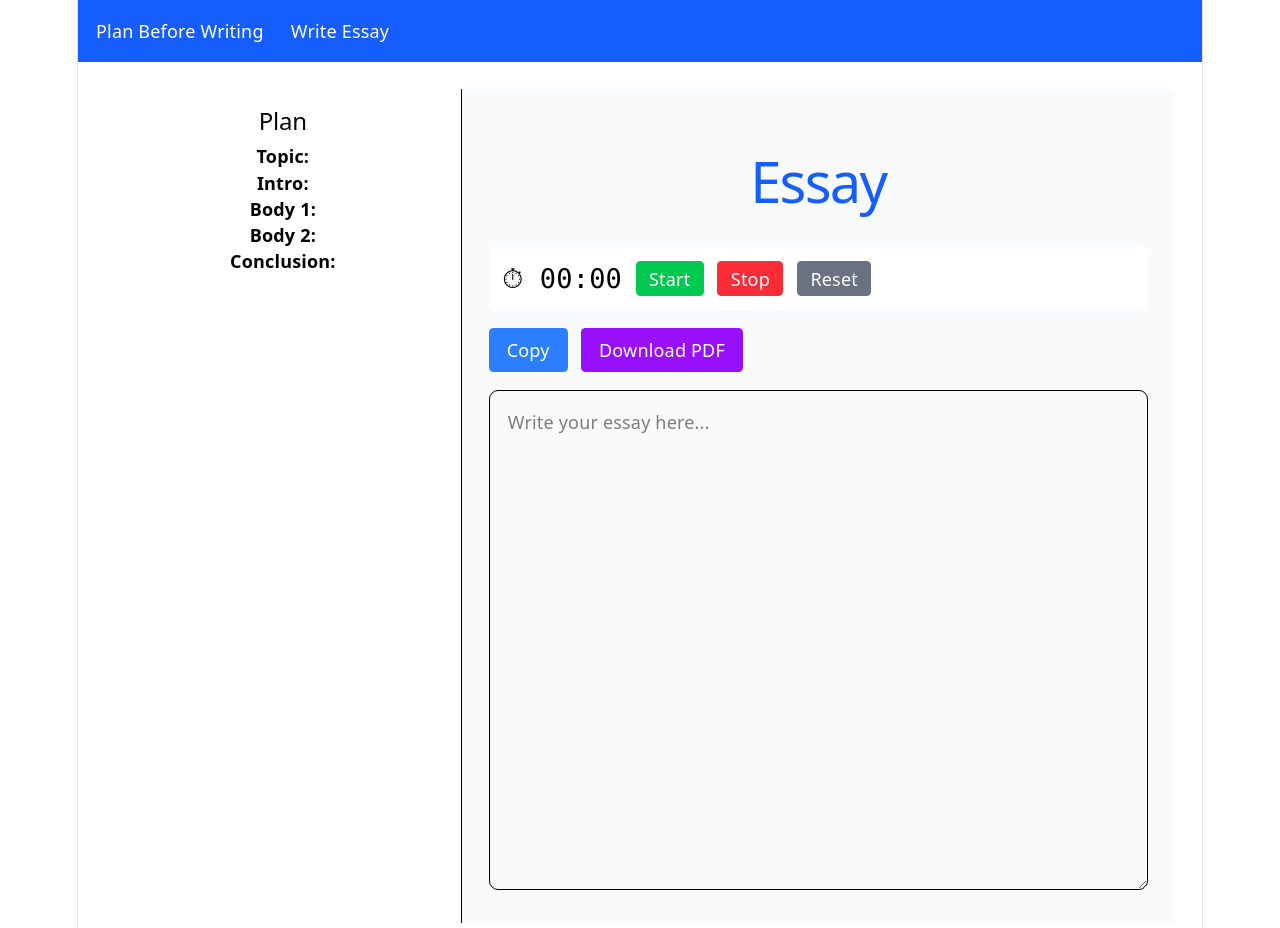
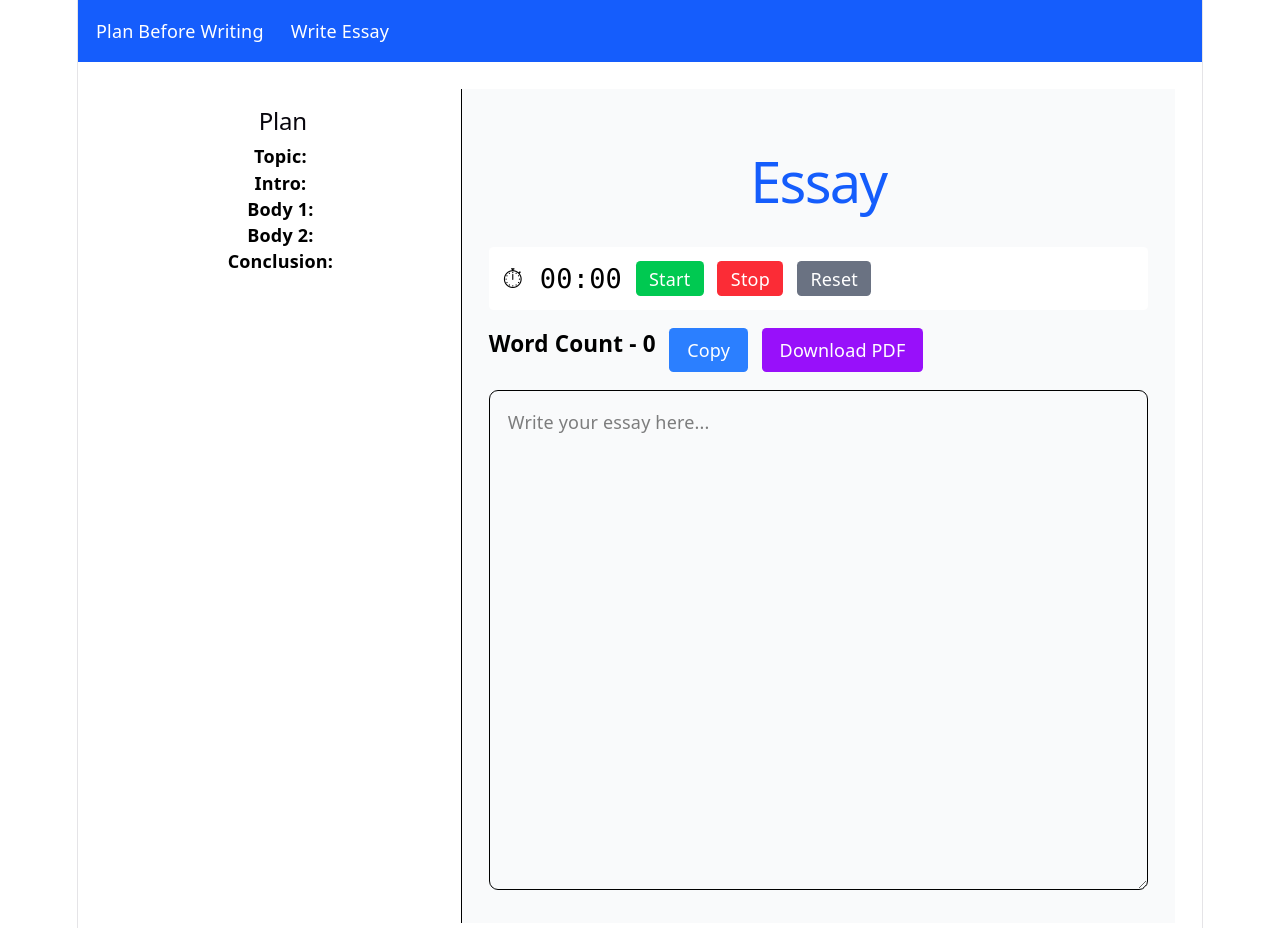
Before and after one commit to HasareliFernando/ielts, a React (Vite) app: page /write-essay in a window 1280 px wide. Shown: the top 928 px of the page. Built offline with nearby package versions, Linux system fonts and the light colour scheme.

Commit message:
h1 color bug fixed

```diff
--- a/src/pages/WriteEssay.tsx
+++ b/src/pages/WriteEssay.tsx
@@ -1,4 +1,4 @@
-import React, { useEffect, useRef, useState } from "react";
+import React, { useEffect, useRef, useState, useMemo } from "react";
 import { useSelector } from "react-redux";
 import { RootState } from "../redux/store";
 import jsPDF from "jspdf";
@@ -85,33 +85,36 @@ export default function WriteEssay() {
     };
   }, []);
 
+  const wordCount = useMemo(() => {
+    return text.trim() ? text.trim().split(/\s+/).length : 0;
+  }, [text]);
+
   return (
     <div className="flex min-h-screen bg-gray-50 !text-black">
       {/* SIDEBAR */}
       <div className="w-1/3 bg-white p-4 border-r space-y-3">
         <h2 className="text-xl font-bold">Plan</h2>
 
-        <p>
+        <p className="whitespace-pre-wrap">
           <b>Topic:</b> {essay.topic}
         </p>
-        <p>
+        <p className="whitespace-pre-wrap">
           <b>Intro:</b> {essay.introduction}
         </p>
-        <p>
+        <p className="whitespace-pre-wrap">
           <b>Body 1:</b> {essay.body1}
         </p>
-        <p>
+        <p className="whitespace-pre-wrap">
           <b>Body 2:</b> {essay.body2}
         </p>
-        <p>
+        <p className="whitespace-pre-wrap">
           <b>Conclusion:</b> {essay.conclusion}
         </p>
       </div>
 
       {/* MAIN */}
       <div className="w-2/3 p-6 space-y-4">
-
-      <h1 className="text-3xl font-bold !text-blue-600">Essay</h1>
+        <h1 className="text-3xl font-bold !text-blue-600">Essay</h1>
         {/* TIMER */}
         <div className="flex gap-3 items-center bg-white p-3 rounded">
           <div className="text-2xl font-mono">⏱ {formatTime(seconds)}</div>
@@ -140,6 +143,8 @@ export default function WriteEssay() {
 
         {/* ACTIONS */}
         <div className="flex gap-3">
+          <h4 className="text-xl font-bold">Word Count - {wordCount}</h4>
+
           <button
             onClick={copyText}
             className="bg-blue-500 text-white px-4 py-2 rounded"
@@ -158,6 +163,7 @@ export default function WriteEssay() {
         {/* WRITING AREA */}
         <div ref={contentRef}>
           <textarea
+            spellCheck={false}
             value={text}
             onChange={(e) => setText(e.target.value)}
             className="w-full h-[500px] border p-4 rounded-lg"
```
